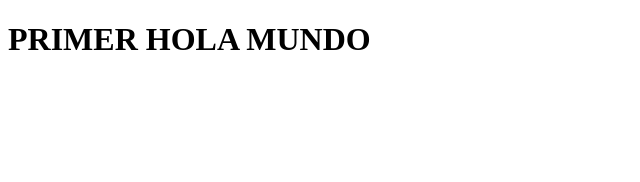
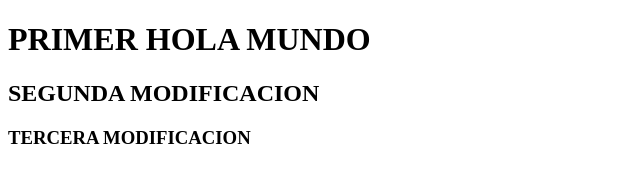
Before and after one commit to Randyvangz/TEC2, a plain HTML site: page index.html in a window 1280 px wide. Shown: the whole page, without its empty margins (0-640 px from the left). Drawn offline with Linux system fonts and the light colour scheme.

Commit message:
index.html Ver 3.0.0

```diff
--- a/index.html
+++ b/index.html
@@ -5,6 +5,8 @@
      <meta name="viewport" content="width=device-width, initial-scale=1.0">
      <title>UBI</title>
      <h1>PRIMER HOLA MUNDO</h1>
+     <h2>SEGUNDA MODIFICACION</h2>
+     <h3>TERCERA MODIFICACION</h3>
 </head>
 <body>
 
```
